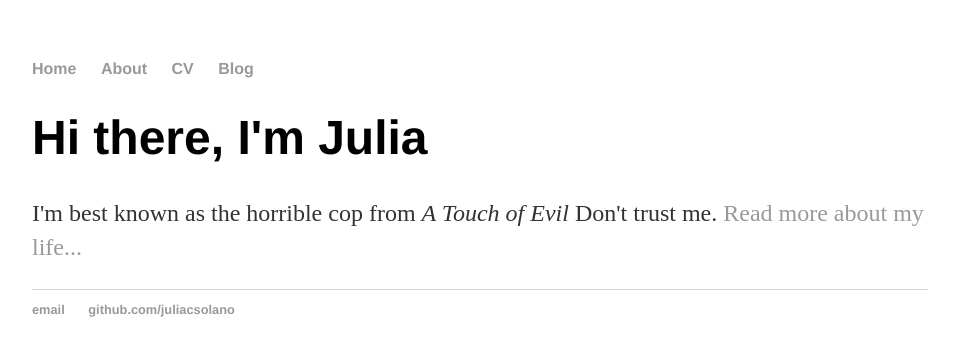
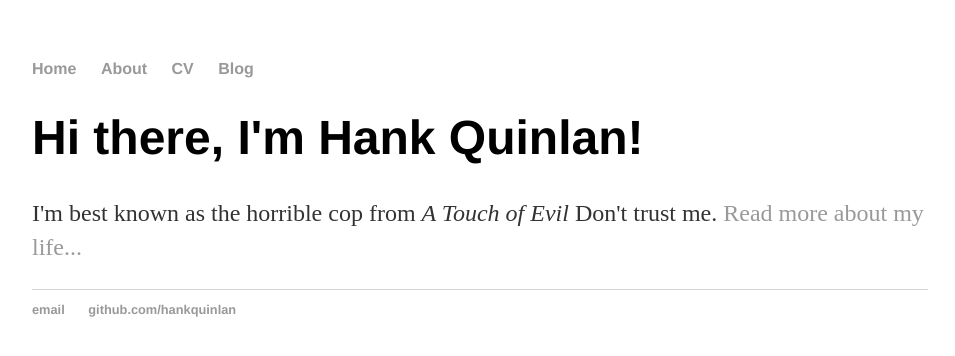
Before and after one commit to juliacsolano/portfolio.io, a plain HTML site: page index.html in a window 1280 px wide. Shown: the whole page, without its empty margins (160-1115 px from the left). Drawn offline with Linux system fonts and the light colour scheme.

Commit message:
Update index.html

```diff
--- a/index.html
+++ b/index.html
@@ -1,7 +1,7 @@
 <!DOCTYPE html>
 <html>
 	<head>
-		<title>Title</title>
+		<title>Hank Quinlan, Horrible Cop</title>
 		<!-- link to main stylesheet -->
 		<link rel="stylesheet" type="text/css" href="/css/main.css">
 	</head>
@@ -16,14 +16,14 @@
 		</nav>
 		<div class="container">
     		<div class="blurb">
-        		<h1>Hi there, I'm Julia</h1>
+        		<h1>Hi there, I'm Hank Quinlan!</h1>
 				<p>I'm best known as the horrible cop from <em>A Touch of Evil</em> Don't trust me. <a href="/about">Read more about my life...</a></p>
     		</div><!-- /.blurb -->
 		</div><!-- /.container -->
 		<footer>
     		<ul>
-        		<li><a href="mailto:julia@solano.io">email</a></li>
-        		<li><a href="https://github.com/juliacsolano">github.com/juliacsolano</a></li>
+        		<li><a href="mailto:hankquinlanhub@gmail.com">email</a></li>
+        		<li><a href="https://github.com/hankquinlan">github.com/hankquinlan</a></li>
 			</ul>
 		</footer>
 	</body>
```
